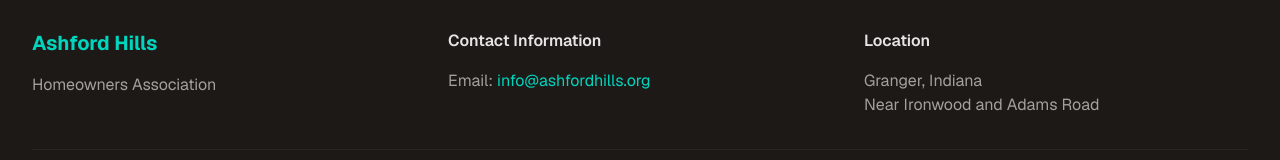
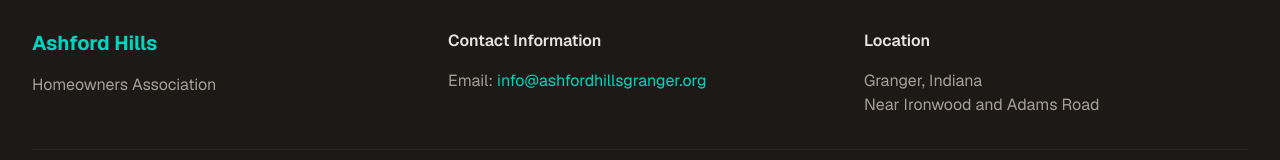
Before and after one commit to kfkkail/ashford-hills, a Next.js app: page / in a window 1280 px wide. Shown: the part 3091-3251 px from the top of the page. Built offline with nearby package versions, Linux system fonts and the light colour scheme; no server answers.

Commit message:
Refactor: Update contact email to ashfordhillsgranger.org
Co-authored-by: kail.keusch <kail.keusch@trellisconnect.com>

```diff
--- a/app/page.tsx
+++ b/app/page.tsx
@@ -1,6 +1,6 @@
 import Image from 'next/image';
 
-const CONTACT_EMAIL = 'info@ashfordhills.org';
+const CONTACT_EMAIL = 'info@ashfordhillsgranger.org';
 const mailtoHref = `mailto:${CONTACT_EMAIL}?subject=${encodeURIComponent(
   'Ashford Hills HOA Inquiry'
 )}&body=${encodeURIComponent('Hi Ashford Hills HOA,\n\n')}`;
--- a/components/Footer.tsx
+++ b/components/Footer.tsx
@@ -10,7 +10,7 @@ export default function Footer() {
           <div>
             <h4 className="font-semibold mb-4 text-stone-200">Contact Information</h4>
             <p className="text-stone-400">
-              Email: <a href="mailto:info@ashfordhills.org" className="text-teal-400 hover:text-teal-300 transition-colors">info@ashfordhills.org</a>
+              Email: <a href="mailto:info@ashfordhillsgranger.org" className="text-teal-400 hover:text-teal-300 transition-colors">info@ashfordhillsgranger.org</a>
             </p>
           </div>
           <div>
--- a/components/Header.tsx
+++ b/components/Header.tsx
@@ -23,7 +23,7 @@ export default function Header() {
             </li>
             <li>
               <a
-                href="mailto:info@ashfordhills.org"
+                href="mailto:info@ashfordhillsgranger.org"
                 className="text-stone-700 hover:text-teal-600 font-medium transition-colors"
               >
                 Contact
@@ -62,7 +62,7 @@ export default function Header() {
               </li>
               <li>
                 <a
-                  href="mailto:info@ashfordhills.org"
+                  href="mailto:info@ashfordhillsgranger.org"
                   className="block text-stone-700 hover:text-teal-600 font-medium transition-colors"
                   onClick={() => setMobileMenuOpen(false)}
                 >
```
Also changed, not shown: 1 other file (tests, documents, lock files or other folders).
